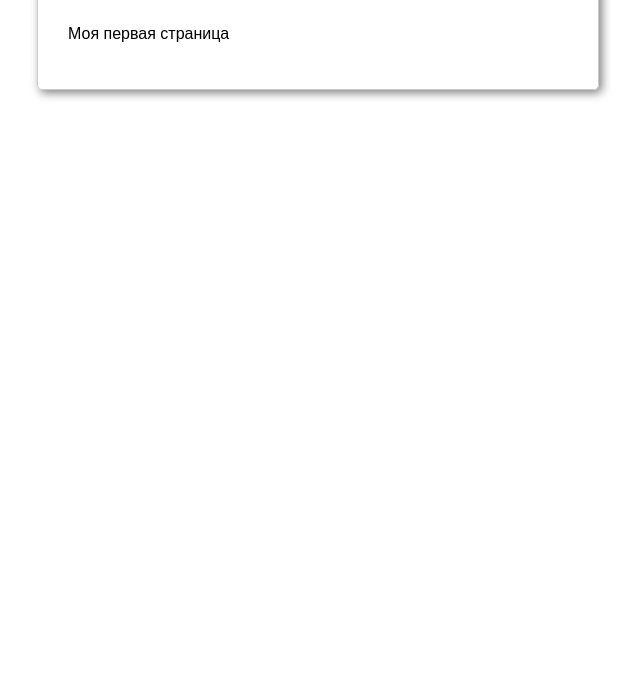
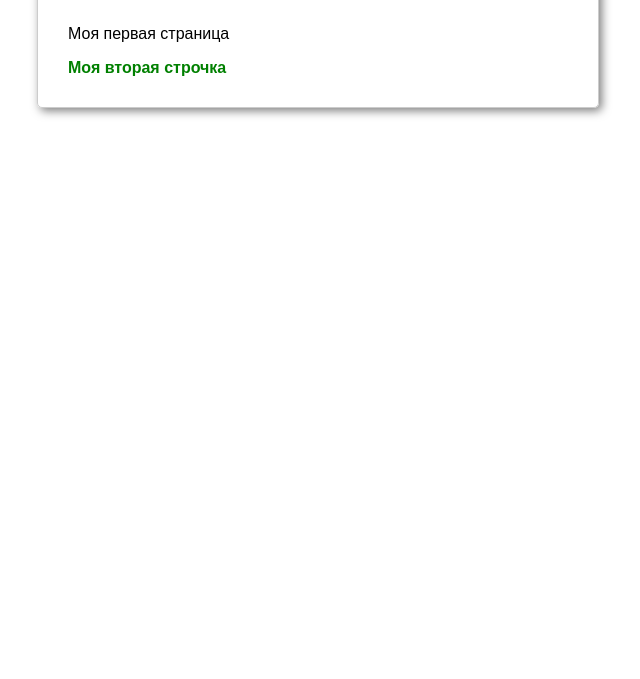
Before and after one commit to sergeche/mcs-pr, a plain HTML site: page index.html in a window 1280 px wide. Shown: the part 121-800 px from the top of the page, without its empty margins (322-962 px from the left). Drawn offline with Linux system fonts and the light colour scheme.

Commit message:
add green span

```diff
--- a/index.html
+++ b/index.html
@@ -9,6 +9,7 @@
 	<div id="page">
 		<h1>Hello world</h1>
 		<p>Моя первая страница</p>
+		<span>Моя вторая строчка</span>
 	</div>
 </body>
 </html>
--- a/style.css
+++ b/style.css
@@ -8,6 +8,10 @@ h1 {
 	margin: 0 0 1em;
 }
 
+span {
+	color: green;
+	font-weight: bold;
+}
 #page {
 	width: 500px;
 	margin: 30px auto;
```
